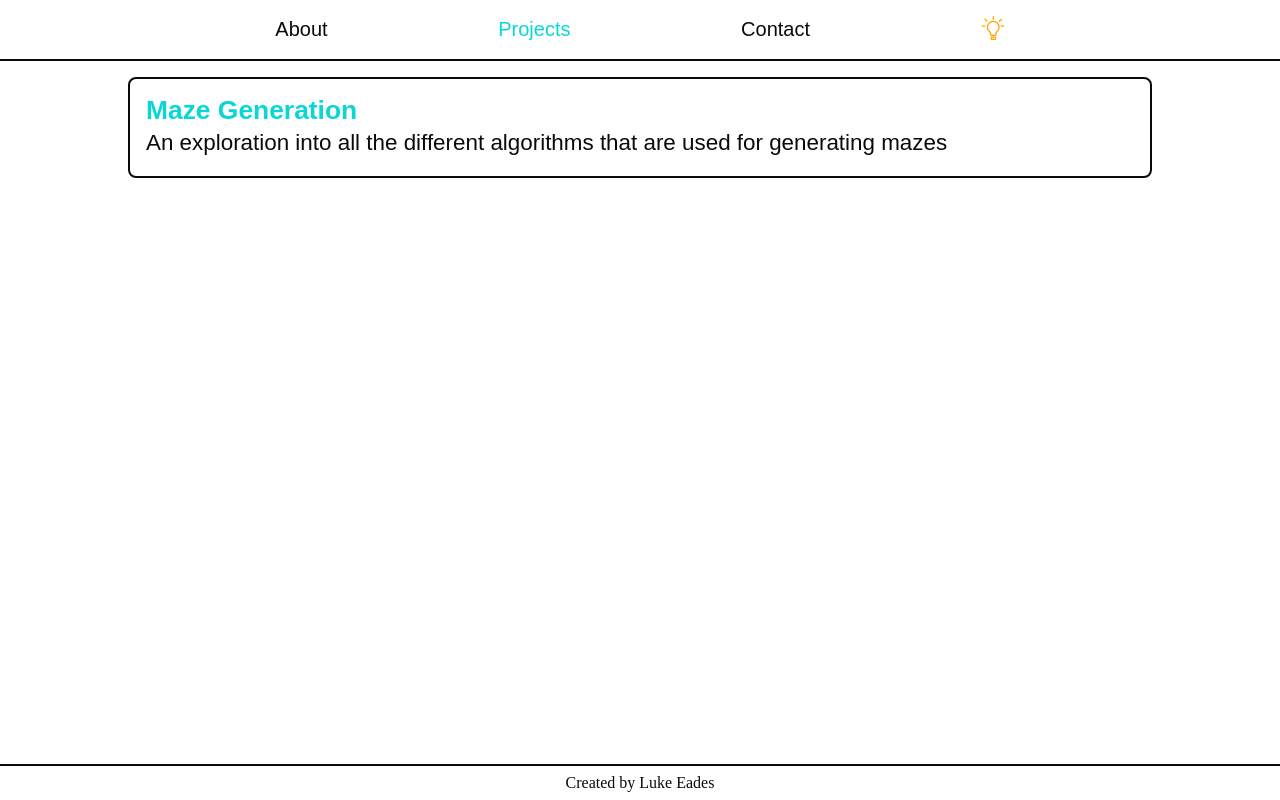
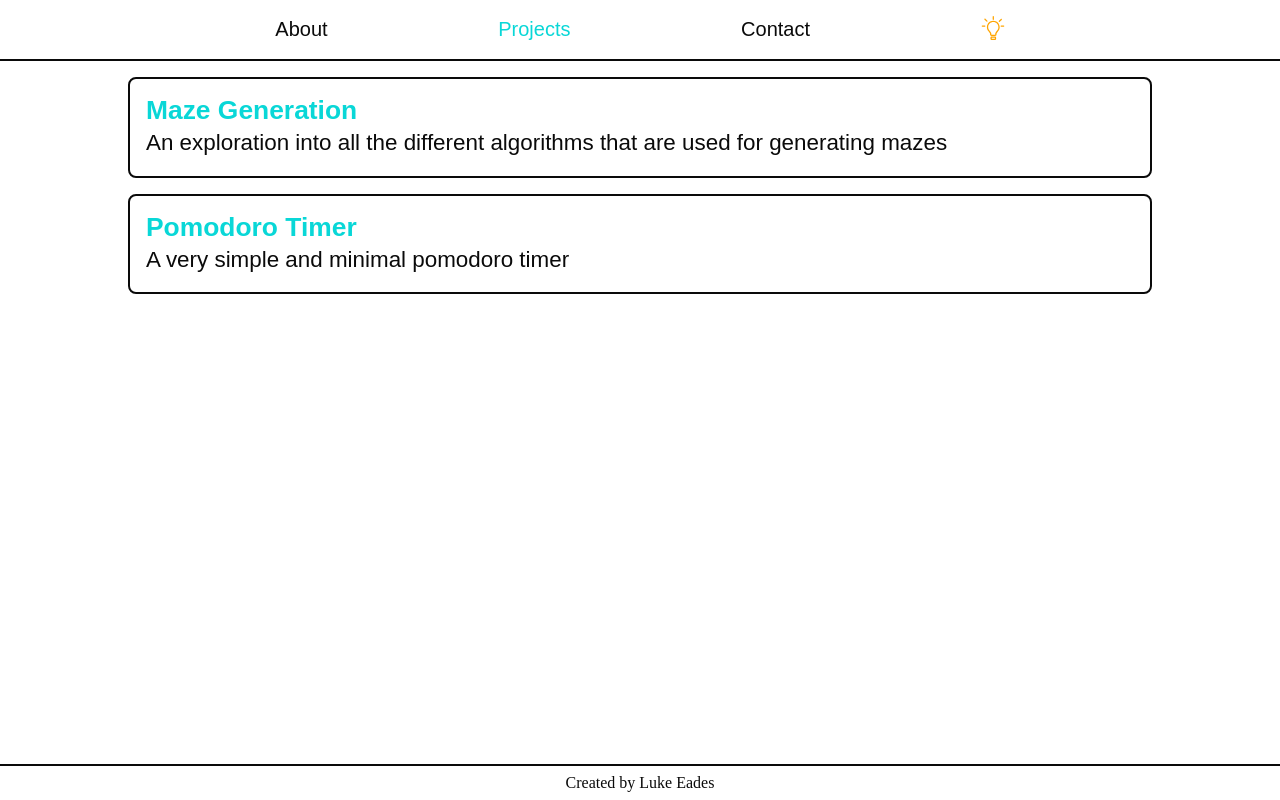
Before and after one commit to LukeEades/personal_website_revamp, a React (Vite) app: page /#/projects in a window 1280 px wide. Built offline with nearby package versions, Linux system fonts and the light colour scheme.

Commit message:
added Pomodoro Timer project link

```diff
--- a/src/components/Projects.jsx
+++ b/src/components/Projects.jsx
@@ -5,6 +5,11 @@ const projects = [
     description:
       "An exploration into all the different algorithms that are used for generating mazes",
     url: "https://lukeeades.github.io/maze_generation",
+  },
+  {
+    name: "Pomodoro Timer",
+    description: "A very simple and minimal pomodoro timer",
+    url: "https://lukeeades.github.io/pomodoro_timer",
   },
 ]
 const Projects = () => {
```
